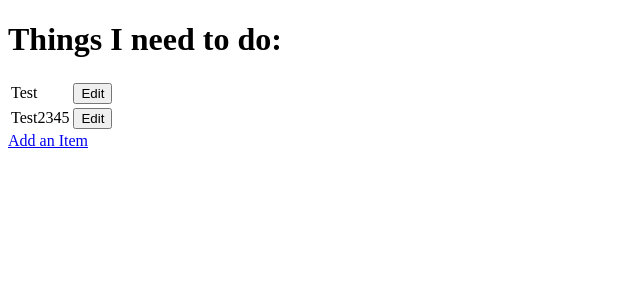
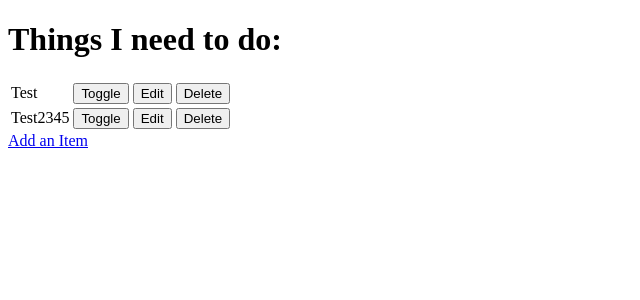
Before and after one commit to domsq/hello-django, a Django app: page / in a window 1280 px wide. Shown: the top 300 px of the page, without its empty margins (0-640 px from the left). Run offline with Django 3.2, Linux system fonts and the light colour scheme; data comes from the database, SQL or seed files in the repository; both versions use the stored data as it was after the commit.

Commit message:
Add functionality to delete tasks

```diff
--- a/django_todo/urls.py
+++ b/django_todo/urls.py
@@ -15,11 +15,13 @@ Including another URLconf
 """
 from django.contrib import admin
 from django.urls import path
-from todo.views import get_todo_list, add_item, edit_item
+from todo import views
 
 urlpatterns = [
     path('admin/', admin.site.urls),
-    path('', get_todo_list, name='get_todo_list'),
-    path('add', add_item, name='add'),
-    path('edit/<item_id>', edit_item, name='edit')
+    path('', views.get_todo_list, name='get_todo_list'),
+    path('add', views.add_item, name='add'),
+    path('edit/<item_id>', views.edit_item, name='edit'),
+    path('toggle/<item_id>', views.toggle_item, name='toggle'),
+    path('delete/<item_id>', views.delete_item, name='delete')
 ]
--- a/todo/templates/todo/todo_list.html
+++ b/todo/templates/todo/todo_list.html
@@ -17,8 +17,18 @@
                     <td>{{ item.name }}</td>
                 {% endif %}
                 <td>
+                    <a href="toggle/{{ item.id }}">
+                        <button>Toggle</button>
+                    </a>
+                </td>
+                <td>
                     <a href="edit/{{ item.id }}">
                         <button>Edit</button>
+                    </a>
+                </td>
+                <td>
+                    <a href="delete/{{ item.id }}">
+                        <button>Delete</button>
                     </a>
                 </td>
             </tr>
--- a/todo/views.py
+++ b/todo/views.py
@@ -38,3 +38,16 @@ def edit_item(request, item_id):
         "form": form
     }
     return render(request, "todo/edit_item.html", context)
+
+
+def toggle_item(request, item_id):
+    item = get_object_or_404(Item, id=item_id)
+    item.done = not item.done
+    item.save()
+    return redirect("get_todo_list")
+
+
+def delete_item(request, item_id):
+    item = get_object_or_404(Item, id=item_id)
+    item.delete()
+    return redirect("get_todo_list")
```
Also changed, not shown: db.sqlite3.
